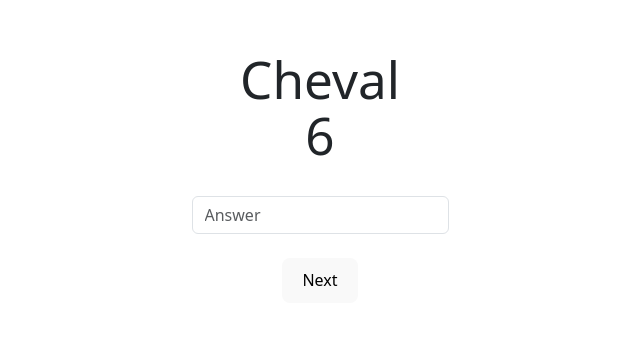
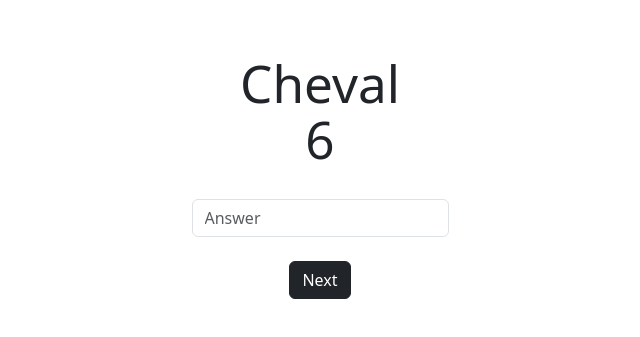
Before and after one commit to lilave232/malika-numbers, a React (Vite) app: page / in a window 1280 px wide. Shown: the part 223-560 px from the top of the page, without its empty margins (320-960 px from the left). Built offline with nearby package versions, Linux system fonts and the light colour scheme.

Commit message:
First Commit

```diff
--- a/index.html
+++ b/index.html
@@ -4,7 +4,7 @@
     <meta charset="UTF-8" />
     <link rel="icon" type="image/svg+xml" href="/vite.svg" />
     <meta name="viewport" content="width=device-width, initial-scale=1.0" />
-    <title>Vite + React</title>
+    <title>Malika Numbers</title>
     <link href="https://cdn.jsdelivr.net/npm/bootstrap@5.3.3/dist/css/bootstrap.min.css" rel="stylesheet" integrity="sha384-QWTKZyjpPEjISv5WaRU9OFeRpok6YctnYmDr5pNlyT2bRjXh0JMhjY6hW+ALEwIH" crossorigin="anonymous">
   </head>
   <body>
--- a/src/App.jsx
+++ b/src/App.jsx
@@ -59,7 +59,7 @@
         <form href="" onSubmit={checkAnswer}>
           <input id="answer" type="text" class="form-control" placeholder="Answer"/>
           <br></br>
-          <button type="submit">Next</button>
+          <button type="submit" class="btn btn-dark">Next</button>
         </form>
       </div>
     </>
```
